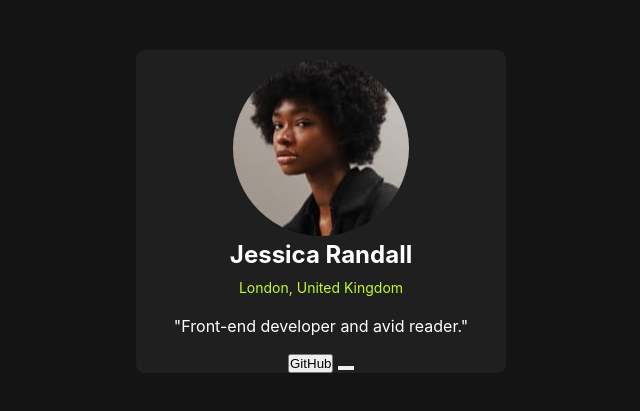
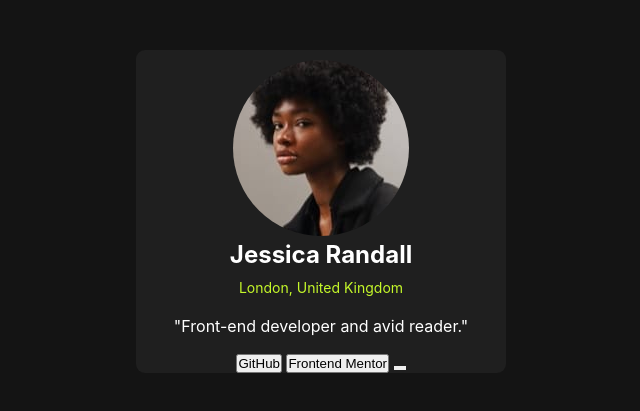
Before and after one commit to AngeRamila/Learning_JS_Nanko, a plain HTML site: page Learning_JS_Projects/DAY 2/index.html in a window 1280 px wide. Shown: the part 189-600 px from the top of the page, without its empty margins (319-959 px from the left). Drawn offline with Linux system fonts and the light colour scheme.

```diff
--- a/Learning_JS_Projects/DAY 2/index.html
+++ b/Learning_JS_Projects/DAY 2/index.html
@@ -24,4 +24,5 @@
   <p>"Front-end developer and avid reader."</p>
   <nav>
     <button>GitHub</button>
-    <button></button><button></button><button></button><button></button>
+    <button>Frontend Mentor</button>
+    <button></button><button></button><button></button>
```
